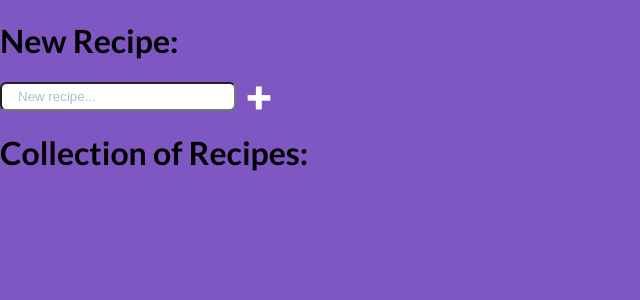
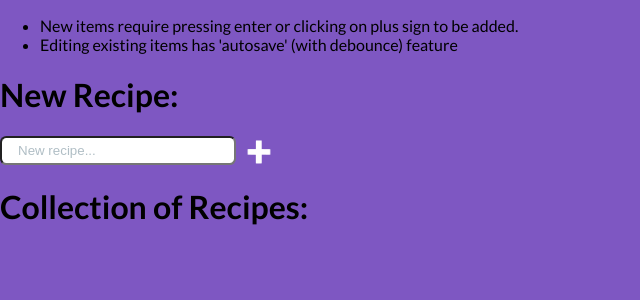
Before and after one commit to kgajowy/react-redux-ts-sc-recipes, a React (Create React App) app: page / in a window 1280 px wide. Shown: the top 300 px of the page, without its empty margins (0-640 px from the left). Built offline with nearby package versions, Linux system fonts and the light colour scheme.

Commit message:
chore: remove todos, add simple features legend

```diff
--- a/src/App.tsx
+++ b/src/App.tsx
@@ -5,6 +5,10 @@ class App extends Component {
     render() {
         return (
             <div>
+                <ul>
+                    <li>New items require pressing enter or clicking on plus sign to be added.</li>
+                    <li>Editing existing items has 'autosave' (with debounce) feature</li>
+                </ul>
                 <RecipeContainer/>
             </div>
         )
--- a/src/recipe/Recipe.tsx
+++ b/src/recipe/Recipe.tsx
@@ -63,9 +63,3 @@ const RecipeNameContainer = styled.div`
 `
 
 export default Recipe
-
-// TODO replace Ingredient Input with SuperInput
-// TODO replace all inputs with InputUi (move useXXX from Recipe to InputUi)
-// TODO add ingredient removal button
-// TODO styling !
-// TODO RWD
```
